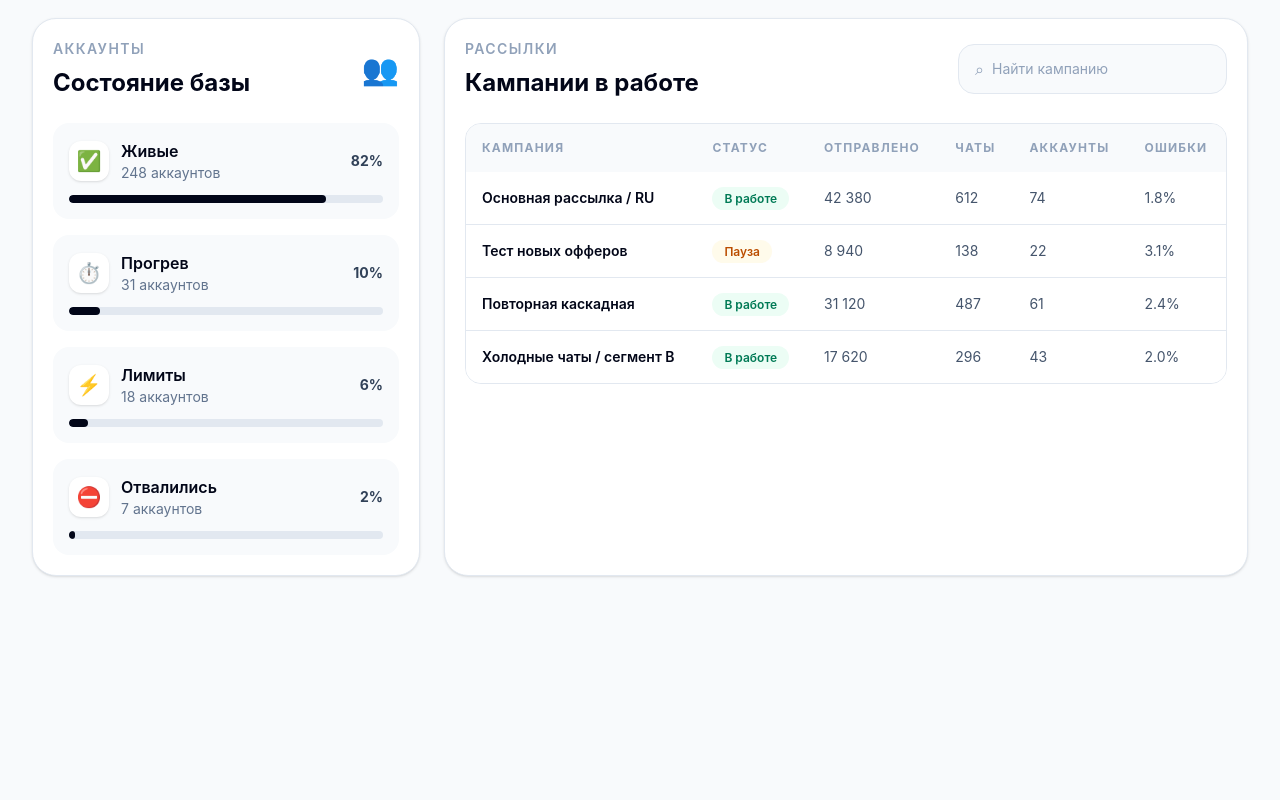
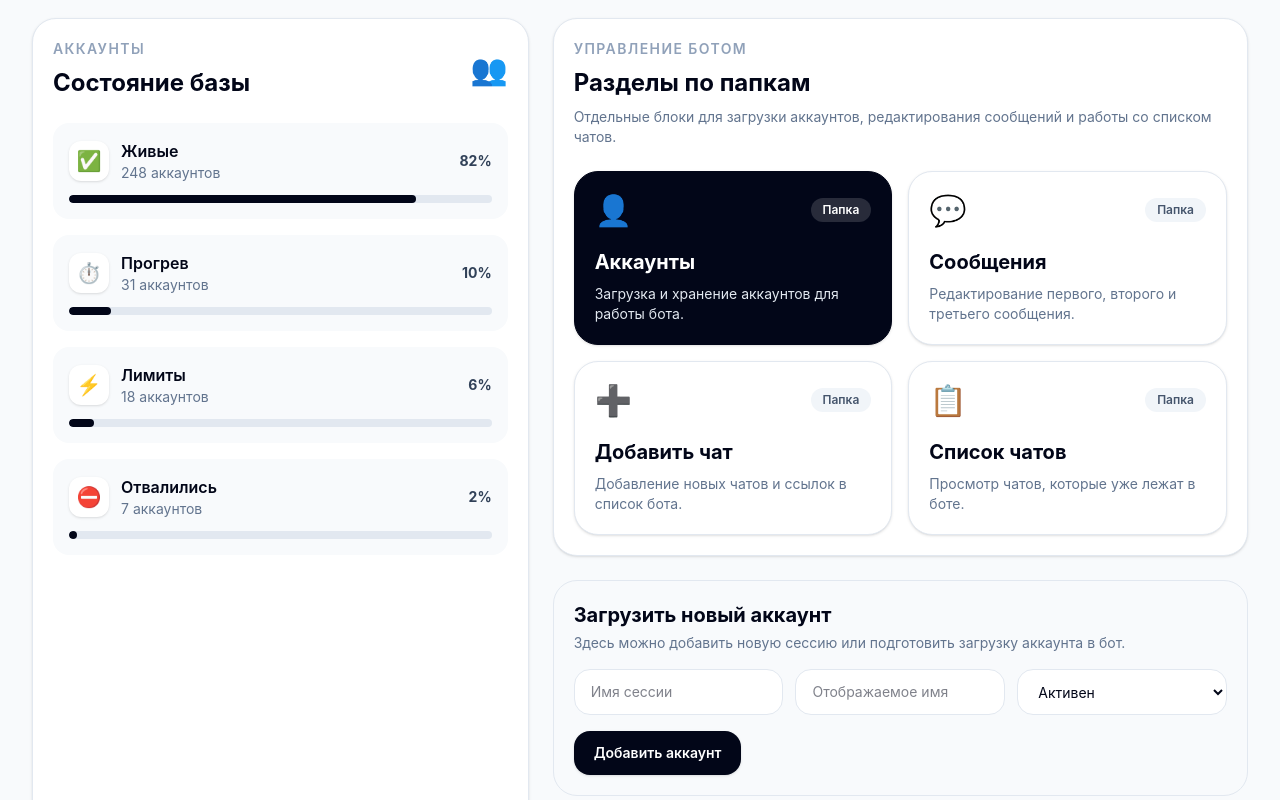
Before and after one commit to andreysparksy/Openclaw-panda, a React (Vite) app in the folder website/spam/bot-analytics-dashboard/: page / in a window 1280 px wide. Shown: the part 960-1760 px from the top of the page. Before the commit the page ends 1568 px from the top, so only its background shows below. Built offline with nearby package versions, Linux system fonts and the light colour scheme.

Commit message:
Update spam dashboard UI for bot management

```diff
--- a/website/spam/bot-analytics-dashboard/src/App.jsx
+++ b/website/spam/bot-analytics-dashboard/src/App.jsx
@@ -16,10 +16,10 @@ const stats = [
     icon: "🛡️",
   },
   {
-    label: "Чатов в работе",
+    label: "Чатов в боте",
     value: "1 842",
     delta: "+6.4%",
-    hint: "получают рассылку",
+    hint: "сейчас в списке",
     icon: "💬",
   },
   {
@@ -55,39 +55,57 @@ const accountGroups = [
   { label: "Отвалились", value: 7, percent: 2, icon: "⛔" },
 ];
 
-const campaigns = [
+const botFolders = [
   {
-    name: "Основная рассылка / RU",
-    status: "В работе",
-    sent: "42 380",
-    chats: "612",
-    accounts: "74",
-    errorRate: "1.8%",
+    id: "accounts",
+    title: "Аккаунты",
+    icon: "👤",
+    description: "Загрузка и хранение аккаунтов для работы бота.",
   },
   {
-    name: "Тест новых офферов",
-    status: "Пауза",
-    sent: "8 940",
-    chats: "138",
-    accounts: "22",
-    errorRate: "3.1%",
+    id: "messages",
+    title: "Сообщения",
+    icon: "💬",
+    description: "Редактирование первого, второго и третьего сообщения.",
   },
   {
-    name: "Повторная каскадная",
-    status: "В работе",
-    sent: "31 120",
-    chats: "487",
-    accounts: "61",
-    errorRate: "2.4%",
+    id: "add-chat",
+    title: "Добавить чат",
+    icon: "➕",
+    description: "Добавление новых чатов и ссылок в список бота.",
   },
   {
-    name: "Холодные чаты / сегмент B",
-    status: "В работе",
-    sent: "17 620",
-    chats: "296",
-    accounts: "43",
-    errorRate: "2.0%",
+    id: "chat-list",
+    title: "Список чатов",
+    icon: "📋",
+    description: "Просмотр чатов, которые уже лежат в боте.",
   },
+];
+
+const initialBotMessages = {
+  first: "Привет, есть нормальные подрядчики по клинингу? А то попадаются одни распиздяи. Мне главное, чтобы на совесть делали и стандарты соблюдали.",
+  second:
+    "Если в Питере или Казани, то могу рекомендовать этих ребят — http://avito.ru/brands/89d521a4fe29873dfd9f1f42c7e90b31/all/predlozheniya_uslug?src=search_seller_info&iid=7805656263&sellerId=19f4fba8e5fa09e037bed1c9bb1516d8",
+  third: "Кстати, тоже к ним обращались, только через вк — https://vk.com/prommclean",
+};
+
+const initialChats = [
+  "https://t.me/foodsafety_ru",
+  "https://t.me/normtu",
+  "https://t.me/Food_IndustryPRO",
+  "https://t.me/INTEKPROM",
+  "https://t.me/sanerity",
+  "https://t.me/marafonhassp",
+  "https://t.me/bezopasnosty",
+  "https://t.me/ONlineOhranaTrudaEcoBIOT",
+  "https://t.me/haccpmore",
+];
+
+const initialAccounts = [
+  { name: "session1", label: "Аккаунт 1", status: "Активен" },
+  { name: "session2", label: "Аккаунт 2", status: "Активен" },
+  { name: "session3", label: "Аккаунт 3", status: "Активен" },
+  { name: "session4", label: "Аккаунт 4", status: "Прогрев" },
 ];
 
 function formatNumber(value) {
@@ -135,22 +153,6 @@ function StatCard({ item }) {
         <p className="mt-1 text-sm text-slate-400">{item.hint}</p>
       </div>
     </div>
-  );
-}
-
-function StatusPill({ status }) {
-  const isActive = status === "В работе";
-
-  return (
-    <span
-      className={
-        isActive
-          ? "rounded-full bg-emerald-50 px-3 py-1 text-xs font-semibold text-emerald-700"
-          : "rounded-full bg-amber-50 px-3 py-1 text-xs font-semibold text-amber-700"
-      }
-    >
-      {status}
-    </span>
   );
 }
 
@@ -240,15 +242,282 @@ function ChatsChart() {
   );
 }
 
+function FolderCard({ folder, isActive, onClick }) {
+  return (
+    <button
+      onClick={() => onClick(folder.id)}
+      className={
+        isActive
+          ? "rounded-3xl border border-slate-950 bg-slate-950 p-5 text-left text-white shadow-sm transition"
+          : "rounded-3xl border border-slate-200 bg-white p-5 text-left shadow-sm transition hover:-translate-y-1 hover:border-slate-300 hover:shadow-md"
+      }
+    >
+      <div className="flex items-center justify-between gap-4">
+        <div className={isActive ? "text-3xl" : "text-3xl"}>{folder.icon}</div>
+        <span
+          className={
+            isActive
+              ? "rounded-full bg-white/15 px-3 py-1 text-xs font-semibold text-white"
+              : "rounded-full bg-slate-100 px-3 py-1 text-xs font-semibold text-slate-600"
+          }
+        >
+          Папка
+        </span>
+      </div>
+      <h3 className="mt-5 text-xl font-bold">{folder.title}</h3>
+      <p className={isActive ? "mt-2 text-sm text-slate-200" : "mt-2 text-sm text-slate-500"}>
+        {folder.description}
+      </p>
+    </button>
+  );
+}
+
+function AccountsManager({ accounts, onAddAccount, newAccount, setNewAccount }) {
+  return (
+    <div className="space-y-6">
+      <div className="rounded-3xl border border-slate-200 bg-slate-50 p-5">
+        <div className="mb-4">
+          <h3 className="text-xl font-bold">Загрузить новый аккаунт</h3>
+          <p className="mt-1 text-sm text-slate-500">
+            Здесь можно добавить новую сессию или подготовить загрузку аккаунта в бот.
+          </p>
+        </div>
+
+        <div className="grid gap-3 md:grid-cols-3">
+          <input
+            value={newAccount.sessionName}
+            onChange={(event) => setNewAccount((prev) => ({ ...prev, sessionName: event.target.value }))}
+            placeholder="Имя сессии"
+            className="rounded-2xl border border-slate-200 bg-white px-4 py-3 text-sm outline-none transition focus:border-slate-400"
+          />
+          <input
+            value={newAccount.displayName}
+            onChange={(event) => setNewAccount((prev) => ({ ...prev, displayName: event.target.value }))}
+            placeholder="Отображаемое имя"
+            className="rounded-2xl border border-slate-200 bg-white px-4 py-3 text-sm outline-none transition focus:border-slate-400"
+          />
+          <select
+            value={newAccount.status}
+            onChange={(event) => setNewAccount((prev) => ({ ...prev, status: event.target.value }))}
+            className="rounded-2xl border border-slate-200 bg-white px-4 py-3 text-sm outline-none transition focus:border-slate-400"
+          >
+            <option>Активен</option>
+            <option>Прогрев</option>
+            <option>Лимит</option>
+          </select>
+        </div>
+
+        <button
+          onClick={onAddAccount}
+          className="mt-4 inline-flex items-center justify-center rounded-2xl bg-slate-950 px-5 py-3 text-sm font-semibold text-white shadow-sm transition hover:bg-slate-800"
+        >
+          Добавить аккаунт
+        </button>
+      </div>
+
+      <div className="rounded-3xl border border-slate-200 bg-white p-5 shadow-sm">
+        <h3 className="text-xl font-bold">Аккаунты в боте</h3>
+        <div className="mt-5 overflow-hidden rounded-2xl border border-slate-200">
+          <table className="w-full text-left text-sm">
+            <thead className="bg-slate-50 text-xs uppercase tracking-widest text-slate-400">
+              <tr>
+                <th className="px-4 py-4">Сессия</th>
+                <th className="px-4 py-4">Название</th>
+                <th className="px-4 py-4">Статус</th>
+              </tr>
+            </thead>
+            <tbody className="divide-y divide-slate-200 bg-white">
+              {accounts.map((account) => (
+                <tr key={account.name}>
+                  <td className="px-4 py-4 font-semibold text-slate-950">{account.name}</td>
+                  <td className="px-4 py-4 text-slate-600">{account.label}</td>
+                  <td className="px-4 py-4 text-slate-600">{account.status}</td>
+                </tr>
+              ))}
+            </tbody>
+          </table>
+        </div>
+      </div>
+    </div>
+  );
+}
+
+function MessagesManager({ messages, setMessages }) {
+  const messageFields = [
+    { key: "first", title: "Первое сообщение" },
+    { key: "second", title: "Второе сообщение" },
+    { key: "third", title: "Третье сообщение" },
+  ];
+
+  return (
+    <div className="space-y-4 rounded-3xl border border-slate-200 bg-white p-5 shadow-sm">
+      <div>
+        <h3 className="text-xl font-bold">Сообщения для бота</h3>
+        <p className="mt-1 text-sm text-slate-500">
+          Здесь можно менять первое, второе и третье сообщение цепочки.
+        </p>
+      </div>
+
+      {messageFields.map((field) => (
+        <div key={field.key} className="rounded-2xl bg-slate-50 p-4">
+          <label className="mb-3 block text-sm font-semibold text-slate-700">{field.title}</label>
+          <textarea
+            value={messages[field.key]}
+            onChange={(event) =>
+              setMessages((prev) => ({
+                ...prev,
+                [field.key]: event.target.value,
+              }))
+            }
+            rows={field.key === "second" ? 4 : 3}
+            className="min-h-[110px] w-full rounded-2xl border border-slate-200 bg-white px-4 py-3 text-sm outline-none transition focus:border-slate-400"
+          />
+        </div>
+      ))}
+    </div>
+  );
+}
+
+function AddChatManager({ newChat, setNewChat, onAddChat }) {
+  return (
+    <div className="rounded-3xl border border-slate-200 bg-white p-5 shadow-sm">
+      <div>
+        <h3 className="text-xl font-bold">Добавить новый чат</h3>
+        <p className="mt-1 text-sm text-slate-500">
+          Добавляй новые ссылки или @username, которые нужно положить в бот.
+        </p>
+      </div>
+
+      <div className="mt-5 space-y-3">
+        <input
+          value={newChat}
+          onChange={(event) => setNewChat(event.target.value)}
+          placeholder="https://t.me/example или @example"
+          className="w-full rounded-2xl border border-slate-200 bg-white px-4 py-3 text-sm outline-none transition focus:border-slate-400"
+        />
+        <button
+          onClick={onAddChat}
+          className="inline-flex items-center justify-center rounded-2xl bg-slate-950 px-5 py-3 text-sm font-semibold text-white shadow-sm transition hover:bg-slate-800"
+        >
+          Добавить чат
+        </button>
+      </div>
+    </div>
+  );
+}
+
+function ChatListManager({ chats }) {
+  const [query, setQuery] = useState("");
+
+  const filteredChats = useMemo(() => {
+    return chats.filter((chat) => chat.toLowerCase().includes(query.toLowerCase()));
+  }, [chats, query]);
+
+  return (
+    <div className="rounded-3xl border border-slate-200 bg-white p-5 shadow-sm">
+      <div className="flex flex-col gap-4 sm:flex-row sm:items-center sm:justify-between">
+        <div>
+          <h3 className="text-xl font-bold">Список чатов в боте</h3>
+          <p className="mt-1 text-sm text-slate-500">
+            Все чаты, которые сейчас подключены к боту.
+          </p>
+        </div>
+        <label className="flex items-center gap-2 rounded-2xl border border-slate-200 bg-slate-50 px-4 py-3">
+          <span className="text-slate-400">⌕</span>
+          <input
+            value={query}
+            onChange={(event) => setQuery(event.target.value)}
+            placeholder="Найти чат"
+            className="w-full bg-transparent text-sm outline-none placeholder:text-slate-400"
+          />
+        </label>
+      </div>
+
+      <div className="mt-5 overflow-hidden rounded-2xl border border-slate-200">
+        <table className="w-full text-left text-sm">
+          <thead className="bg-slate-50 text-xs uppercase tracking-widest text-slate-400">
+            <tr>
+              <th className="px-4 py-4">#</th>
+              <th className="px-4 py-4">Чат</th>
+            </tr>
+          </thead>
+          <tbody className="divide-y divide-slate-200 bg-white">
+            {filteredChats.map((chat, index) => (
+              <tr key={`${chat}-${index}`}>
+                <td className="px-4 py-4 font-semibold text-slate-500">{index + 1}</td>
+                <td className="px-4 py-4 text-slate-700">{chat}</td>
+              </tr>
+            ))}
+          </tbody>
+        </table>
+      </div>
+    </div>
+  );
+}
+
 export default function BotAnalyticsDashboard() {
   const [period, setPeriod] = useState("7 дней");
-  const [query, setQuery] = useState("");
+  const [activeFolder, setActiveFolder] = useState("accounts");
+  const [messages, setMessages] = useState(initialBotMessages);
+  const [chats, setChats] = useState(initialChats);
+  const [accounts, setAccounts] = useState(initialAccounts);
+  const [newChat, setNewChat] = useState("");
+  const [newAccount, setNewAccount] = useState({
+    sessionName: "",
+    displayName: "",
+    status: "Активен",
+  });
 
-  const filteredCampaigns = useMemo(() => {
-    return campaigns.filter((campaign) =>
-      campaign.name.toLowerCase().includes(query.toLowerCase())
-    );
-  }, [query]);
+  const addChat = () => {
+    const trimmed = newChat.trim();
+    if (!trimmed) return;
+    setChats((prev) => [trimmed, ...prev]);
+    setNewChat("");
+  };
+
+  const addAccount = () => {
+    const sessionName = newAccount.sessionName.trim();
+    const displayName = newAccount.displayName.trim();
+    if (!sessionName || !displayName) return;
+
+    setAccounts((prev) => [
+      {
+        name: sessionName,
+        label: displayName,
+        status: newAccount.status,
+      },
+      ...prev,
+    ]);
+
+    setNewAccount({
+      sessionName: "",
+      displayName: "",
+      status: "Активен",
+    });
+  };
+
+  const renderFolderContent = () => {
+    if (activeFolder === "accounts") {
+      return (
+        <AccountsManager
+          accounts={accounts}
+          newAccount={newAccount}
+          setNewAccount={setNewAccount}
+          onAddAccount={addAccount}
+        />
+      );
+    }
+
+    if (activeFolder === "messages") {
+      return <MessagesManager messages={messages} setMessages={setMessages} />;
+    }
+
+    if (activeFolder === "add-chat") {
+      return <AddChatManager newChat={newChat} setNewChat={setNewChat} onAddChat={addChat} />;
+    }
+
+    return <ChatListManager chats={chats} />;
+  };
 
   return (
     <div className="min-h-screen bg-slate-50 p-4 text-slate-950 sm:p-6 lg:p-8">
@@ -263,10 +532,10 @@ export default function BotAnalyticsDashboard() {
                 Bot analytics
               </p>
               <h1 className="mt-2 text-3xl font-bold tracking-tight sm:text-4xl">
-                Аналитика рассылочного бота
+                Панель управления Telegram-ботом
               </h1>
               <p className="mt-2 max-w-2xl text-slate-500">
-                Контроль отправок, живых аккаунтов, рабочих чатов и ошибок доставки в одном интерфейсе.
+                Управление аккаунтами, сообщениями и чатами бота в одном аккуратном интерфейсе.
               </p>
             </div>
           </div>
@@ -368,55 +637,31 @@ export default function BotAnalyticsDashboard() {
               </div>
             </div>
 
-            <div className="rounded-3xl border border-slate-200 bg-white p-5 shadow-sm">
-              <div className="flex flex-col gap-4 sm:flex-row sm:items-center sm:justify-between">
+            <div className="space-y-6">
+              <div className="rounded-3xl border border-slate-200 bg-white p-5 shadow-sm">
                 <div>
                   <p className="text-sm font-semibold uppercase tracking-widest text-slate-400">
-                    Рассылки
+                    Управление ботом
                   </p>
-                  <h2 className="mt-2 text-2xl font-bold">Кампании в работе</h2>
+                  <h2 className="mt-2 text-2xl font-bold">Разделы по папкам</h2>
+                  <p className="mt-2 text-sm text-slate-500">
+                    Отдельные блоки для загрузки аккаунтов, редактирования сообщений и работы со списком чатов.
+                  </p>
                 </div>
-                <label className="flex items-center gap-2 rounded-2xl border border-slate-200 bg-slate-50 px-4 py-3">
-                  <span className="text-slate-400">⌕</span>
-                  <input
-                    value={query}
-                    onChange={(event) => setQuery(event.target.value)}
-                    placeholder="Найти кампанию"
-                    className="w-full bg-transparent text-sm outline-none placeholder:text-slate-400"
-                  />
-                </label>
+
+                <div className="mt-6 grid gap-4 md:grid-cols-2">
+                  {botFolders.map((folder) => (
+                    <FolderCard
+                      key={folder.id}
+                      folder={folder}
+                      isActive={activeFolder === folder.id}
+                      onClick={setActiveFolder}
+                    />
+                  ))}
+                </div>
               </div>
 
-              <div className="mt-6 overflow-hidden rounded-2xl border border-slate-200">
-                <div className="overflow-x-auto">
-                  <table className="w-full min-w-[760px] text-left text-sm">
-                    <thead className="bg-slate-50 text-xs uppercase tracking-widest text-slate-400">
-                      <tr>
-                        <th className="px-4 py-4">Кампания</th>
-                        <th className="px-4 py-4">Статус</th>
-                        <th className="px-4 py-4">Отправлено</th>
-                        <th className="px-4 py-4">Чаты</th>
-                        <th className="px-4 py-4">Аккаунты</th>
-                        <th className="px-4 py-4">Ошибки</th>
-                      </tr>
-                    </thead>
-                    <tbody className="divide-y divide-slate-200 bg-white">
-                      {filteredCampaigns.map((campaign) => (
-                        <tr key={campaign.name} className="transition hover:bg-slate-50">
-                          <td className="px-4 py-4 font-semibold text-slate-950">{campaign.name}</td>
-                          <td className="px-4 py-4">
-                            <StatusPill status={campaign.status} />
-                          </td>
-                          <td className="px-4 py-4 text-slate-600">{campaign.sent}</td>
-                          <td className="px-4 py-4 text-slate-600">{campaign.chats}</td>
-                          <td className="px-4 py-4 text-slate-600">{campaign.accounts}</td>
-                          <td className="px-4 py-4 text-slate-600">{campaign.errorRate}</td>
-                        </tr>
-                      ))}
-                    </tbody>
-                  </table>
-                </div>
-              </div>
+              {renderFolderContent()}
             </div>
           </section>
         </main>
```
